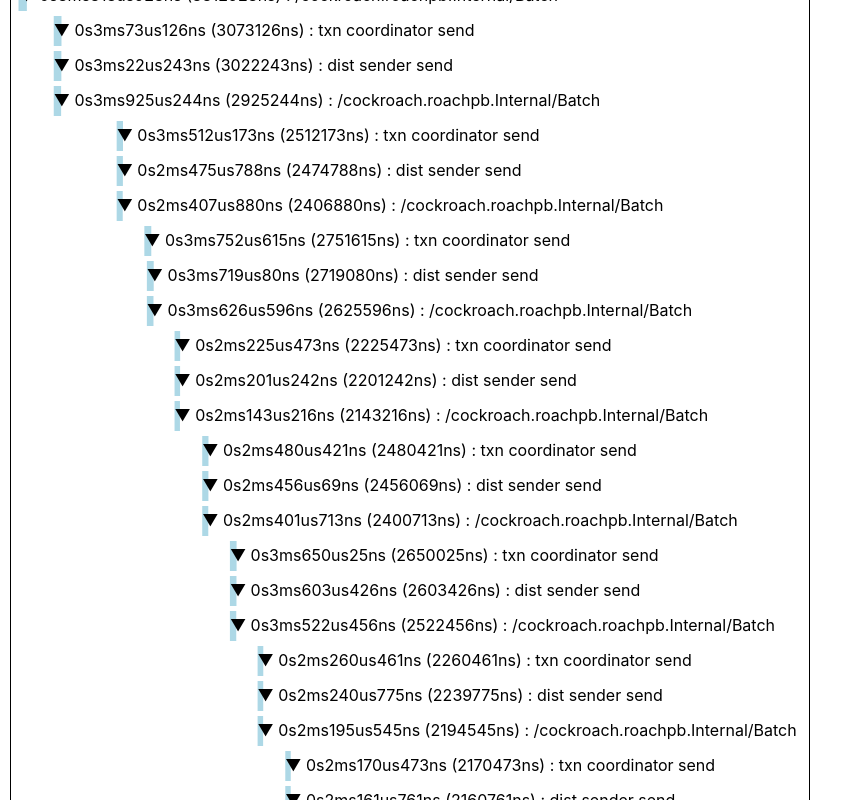
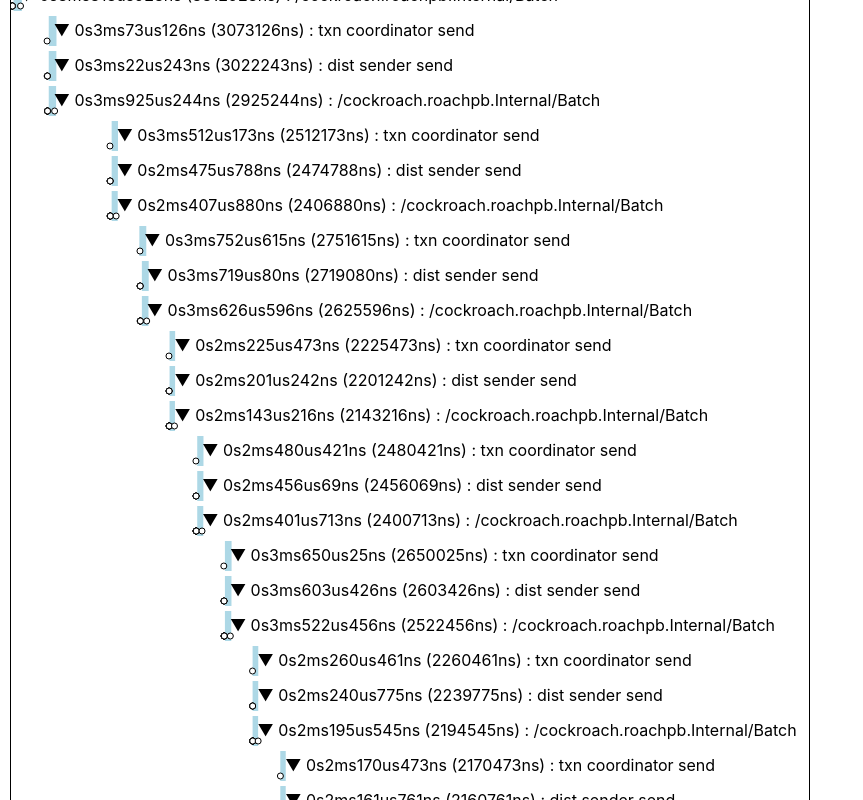
Before and after one commit to cockroachdb/dist-trace-viewer, a React (Create React App) app: page / in a window 1280 px wide. Both pictures are taken after a click on the button "Visualize". Shown: the part 301-1101 px from the top of the page, without its empty margins (0-863 px from the left). Built offline with nearby package versions, Linux system fonts and the light colour scheme.

Commit message:
show a dot corresponding to each log message for a span

```diff
--- a/src/TraceView.tsx
+++ b/src/TraceView.tsx
@@ -150,9 +150,9 @@
               <rect
                 fill="lightblue"
                 y={idx * HEIGHT_PLUS_SPACE - 5}
-                x={scale(startTS) + 5}
+                x={scale(startTS)}
                 height={HEIGHT}
-                width={scale(endTS) - scale(startTS)}
+                width={Math.max(scale(endTS) - scale(startTS), 1)}
               />
               <text
                 x={scale(startTS) + 5}
@@ -161,6 +161,18 @@
               >
                 {label}
               </text>
+              <g>
+                {span.messages.map((logEntry, logIdx) => (
+                  <circle
+                    key={logIdx}
+                    cx={scale(logEntry.age / MILLISECOND + firstTS)}
+                    cy={idx * HEIGHT_PLUS_SPACE + 20}
+                    r={3}
+                    fill={"white"}
+                    stroke={"black"}
+                  />
+                ))}
+              </g>
             </g>
           );
         })}
```
